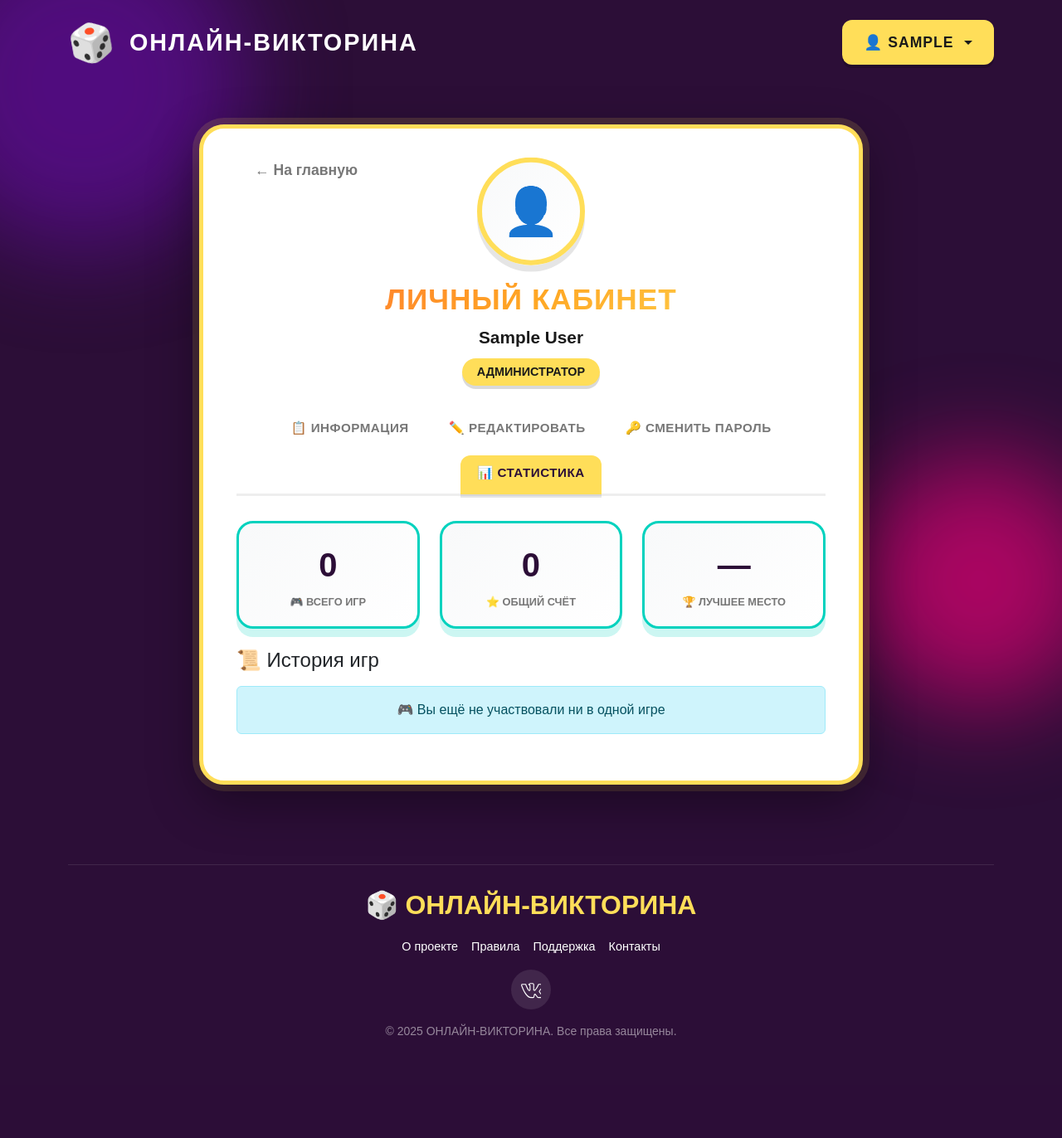
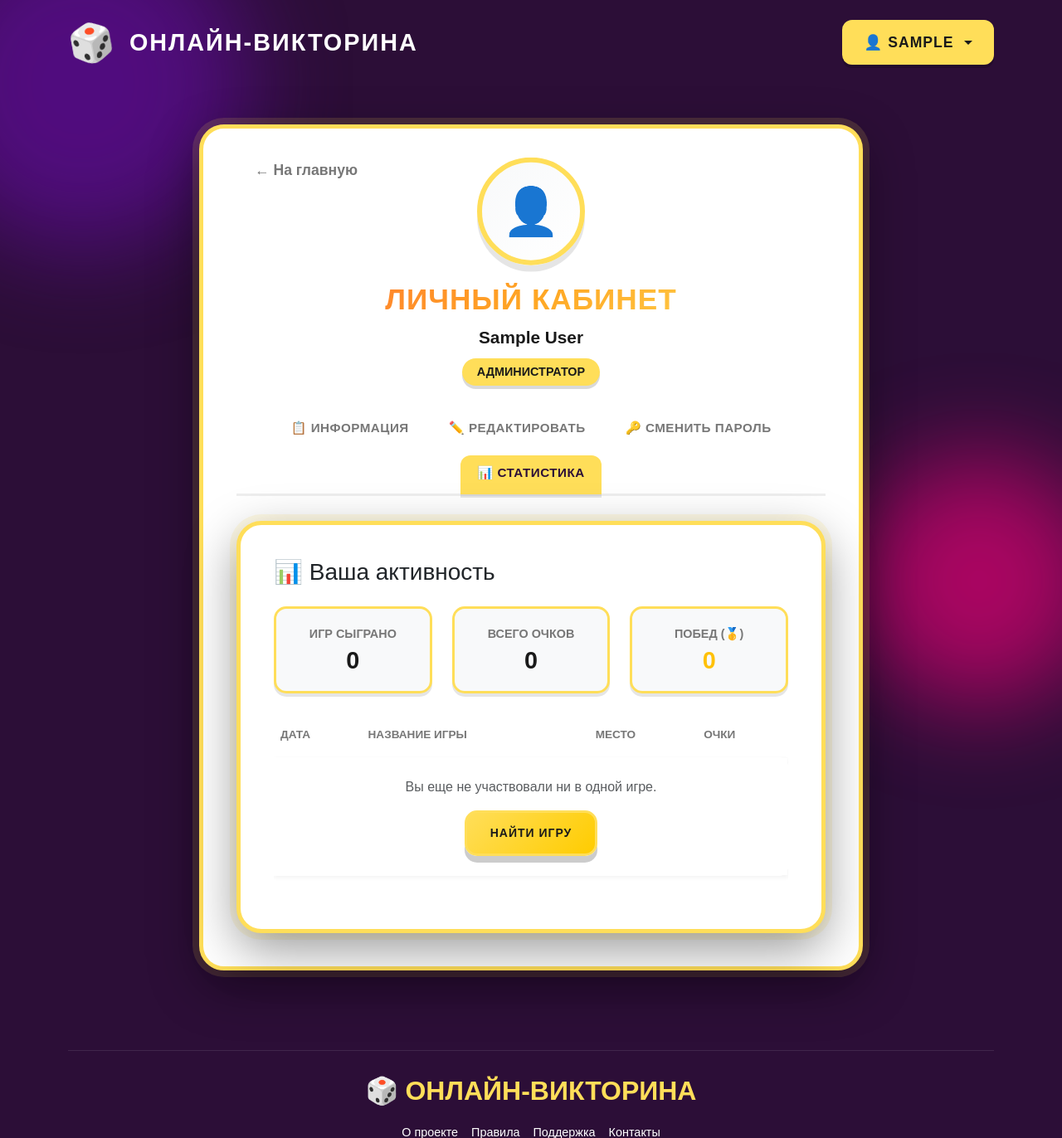
Before and after one commit to an-lime/graduation_project_online_quiz, a Django app: page /users/profile/ in a window 1280 px wide, after a click on "📊 СТАТИСТИКА". Shown: the top 1372 px of the page at 83% size. Before the commit the page ends 1251 px from the top, so only its background shows below. Run offline with Django 5.2, Linux system fonts and the light colour scheme; the visitor is signed in with stand-in values (Sample User, id 1); data that the repository does not hold is empty; parts of the project's set-up code (start-up, migrations or seed data) failed here and were passed over; some libraries are stand-ins or nearby versions.

Commit message:
Закончен функционал игры, добавлена история игр пользователя

```diff
--- a/static/css/users/profile.css
+++ b/static/css/users/profile.css
@@ -463,5 +463,72 @@
     box-shadow: 0 0 0 4px rgba(46, 213, 115, 0.2);
 }
 
-.text-success { color: var(--success); }
-.text-danger { color: var(--danger); }
+.text-success {
+    color: var(--success);
+}
+
+.text-danger {
+    color: var(--danger);
+}
+
+/* Стили для статистики в профиле */
+.stat-mini-card {
+    background: #f8f9fa;
+    border: 3px solid var(--primary);
+    border-radius: 15px;
+    padding: 15px;
+    text-align: center;
+    box-shadow: 0 4px 0 rgba(0, 0, 0, 0.1);
+}
+
+.stat-label {
+    display: block;
+    font-size: 0.9rem;
+    font-weight: 700;
+    text-transform: uppercase;
+    color: var(--text-gray);
+}
+
+.stat-value {
+    font-size: 1.8rem;
+    font-weight: 900;
+    color: var(--text-dark);
+}
+
+.table-jackbox {
+    border-collapse: separate;
+    border-spacing: 0 8px;
+}
+
+.table-jackbox thead th {
+    border: none;
+    text-transform: uppercase;
+    font-weight: 900;
+    color: var(--text-gray);
+    font-size: 0.85rem;
+}
+
+.table-jackbox tbody tr {
+    background: #ffffff;
+    box-shadow: 0 2px 5px rgba(0, 0, 0, 0.05);
+    transition: transform 0.2s;
+}
+
+.table-jackbox tbody tr:hover {
+    transform: scale(1.01);
+    background: #fffdf5;
+}
+
+.table-jackbox td {
+    border: none;
+    padding: 15px;
+    vertical-align: middle;
+}
+
+.table-jackbox td:first-child {
+    border-radius: 12px 0 0 12px;
+}
+
+.table-jackbox td:last-child {
+    border-radius: 0 12px 12px 0;
+}
--- a/templates/users/profile.html
+++ b/templates/users/profile.html
@@ -179,43 +179,70 @@
 
                     <!-- Вкладка: Статистика -->
                     <div class="tab-pane fade" id="stats" role="tabpanel">
+                        <div class="profile-card">
+                            <h3 class="mb-4">📊 Ваша активность</h3>
+
                             <div class="row mb-4">
                                 <div class="col-md-4">
-                                <div class="stat-card">
-                                    <div class="stat-value">{{ total_games|default:0 }}</div>
-                                    <div class="stat-label">🎮 Всего игр</div>
+                                    <div class="stat-mini-card">
+                                        <span class="stat-label">Игр сыграно</span>
+                                        <span class="stat-value">{{ stats.games_played }}</span>
                                     </div>
                                 </div>
                                 <div class="col-md-4">
-                                <div class="stat-card">
-                                    <div class="stat-value">{{ total_score|default:0 }}</div>
-                                    <div class="stat-label">⭐ Общий счёт</div>
+                                    <div class="stat-mini-card">
+                                        <span class="stat-label">Всего очков</span>
+                                        <span class="stat-value">{{ stats.total_score }}</span>
                                     </div>
                                 </div>
                                 <div class="col-md-4">
-                                <div class="stat-card">
-                                    <div class="stat-value">{{ best_rank|default:"—" }}</div>
-                                    <div class="stat-label">🏆 Лучшее место</div>
+                                    <div class="stat-mini-card">
+                                        <span class="stat-label">Побед (🥇)</span>
+                                        <span class="stat-value text-warning">{{ stats.wins }}</span>
                                     </div>
                                 </div>
                             </div>
-                        <h4 class="mb-3 text-start">📜 История игр</h4>
-                        {% if game_history %}
-                            <div class="list-group">
-                                {% for game in game_history %}
-                                    <div class="list-group-item list-group-item-action">
-                                        <div class="d-flex w-100 justify-content-between">
-                                            <h5 class="mb-1">{{ game.quiz_title }}</h5>
-                                            <small class="text-muted">{{ game.date|date:"d.m.Y" }}</small>
+
+                            <div class="table-responsive">
+                                <table class="table table-jackbox">
+                                    <thead>
+                                    <tr>
+                                        <th>Дата</th>
+                                        <th>Название игры</th>
+                                        <th>Место</th>
+                                        <th>Очки</th>
+                                    </tr>
+                                    </thead>
+                                    <tbody>
+                                    {% for result in game_history %}
+                                        <tr>
+                                            <td>{{ result.game.finished_at|date:"d.m.Y H:i" }}</td>
+                                            <td>{{ result.game.name }}</td>
+                                            <td>
+                                                {% if result.rank == 1 %}
+                                                    <span class="badge bg-warning text-dark">🥇 1 место</span>
+                                                {% elif result.rank == 2 %}
+                                                    <span class="badge bg-secondary">🥈 2 место</span>
+                                                {% elif result.rank == 3 %}
+                                                    <span class="badge bg-danger">🥉 3 место</span>
+                                                {% else %}
+                                                    #{{ result.rank }}
+                                                {% endif %}
+                                            </td>
+                                            <td class="font-weight-bold text-primary">{{ result.score }}</td>
+                                        </tr>
+                                    {% empty %}
+                                        <tr>
+                                            <td colspan="4" class="text-center py-4">
+                                                <p class="text-muted">Вы еще не участвовали ни в одной игре.</p>
+                                                <a href="/" class="btn btn-primary btn-sm btn-jackbox">Найти игру</a>
+                                            </td>
+                                        </tr>
+                                    {% endfor %}
+                                    </tbody>
+                                </table>
                             </div>
-                                        <p class="mb-1">Место: <strong>{{ game.rank }}</strong> | Очки:
-                                            <strong>{{ game.score }}</strong> | Игроков: {{ game.total_players }}</p>
                         </div>
-                                {% endfor %}
-                            </div>
-                        {% else %}
-                            <div class="alert alert-info text-center">🎮 Вы ещё не участвовали ни в одной игре</div>
-                        {% endif %}
                     </div>
 
                 </div>
--- a/users/views.py
+++ b/users/views.py
@@ -1,6 +1,4 @@
 import json
-import random
-import string
 from datetime import datetime, timedelta
 
 from django.contrib import messages
@@ -17,7 +15,8 @@ from django.utils import timezone
 from django.views.decorators.http import require_POST
 
 from Online_Quiz_Core import settings
-from users.utils import terminate_all_user_sessions
+from game_quiz.models import GameResult
+from users.utils import terminate_all_user_sessions, generate_verification_code
 
 User = get_user_model()
 
@@ -42,7 +41,25 @@ def login_view(request):
 @login_required
 def profile(request):
     user = request.user
-    return render(request, 'users/profile.html')
+
+    # Получаем историю игр пользователя, сортируем по дате (сначала новые)
+    # select_related('game') подтянет данные об игре одним запросом
+    game_history = GameResult.objects.filter(player=user).select_related('game').order_by('-game__finished_at')
+
+    # Считаем общую статистику
+    total_score = sum(r.score for r in game_history)
+    games_played = game_history.count()
+    wins = game_history.filter(rank=1).count()
+
+    return render(request, 'users/profile.html', {
+        'user': user,
+        'game_history': game_history,
+        'stats': {
+            'total_score': total_score,
+            'games_played': games_played,
+            'wins': wins,
+        }
+    })
 
 
 @login_required
@@ -180,7 +197,7 @@ def send_verify_code(request):
             # Добавил 'success': False для корректной обработки на фронтенде
             return JsonResponse({'success': False, 'error': 'Email не указан'})
 
-        code = ''.join(random.choices(string.digits, k=6))
+        code = generate_verification_code()
 
         request.session['email_verification_code'] = code
         request.session['email_to_verify'] = email
--- a/vk_bot/handlers/callback_handlers/game_callback_handler.py
+++ b/vk_bot/handlers/callback_handlers/game_callback_handler.py
@@ -21,6 +21,7 @@ logger = logging.getLogger(__name__)
 
 env = Env()
 env.read_env(BASE_DIR / ".env")
+DJANGO_API_URL = env.str("DJANGO_API_URL")
 
 
 async def join_game(event: GroupTypes.MessageEvent):
@@ -200,8 +201,6 @@ async def leave_lobby(event: GroupTypes.MessageEvent):
 
 async def handle_answer_callback(event: GroupTypes.MessageEvent, payload: dict):
     """Обработка нажатия на вариант ответа в игре"""
-
-    DJANGO_API_URL = env.str("DJANGO_API_URL")
     try:
         game_code = payload.get("game_code", "").upper()
         option_index = payload.get("option_index")
@@ -240,7 +239,6 @@ async def handle_answer_callback(event: GroupTypes.MessageEvent, payload: dict):
 
         # Реакция бота на результат
         if result.get("success"):
-            print('success')
             await event.ctx_api.messages.edit(
                 peer_id=peer_id,
                 cmid=cmid,
```
Also changed, not shown: game_quiz/consumers.py (+7 -15 lines), game_quiz/models.py (+10 -1 lines), game_quiz/services/game_session.py (+53 -14 lines), game_quiz/services/question_sender.py (+11 -9 lines), game_quiz/views.py (+8 -7 lines), static/js/game_quiz/game_view.js (+6 -2 lines), users/utils.py (+7 -0 lines), vk_bot/handlers/callback_handlers/main_callback_handler.py (+6 -2 lines). Lines whose indentation alone changed are shown as unchanged.
